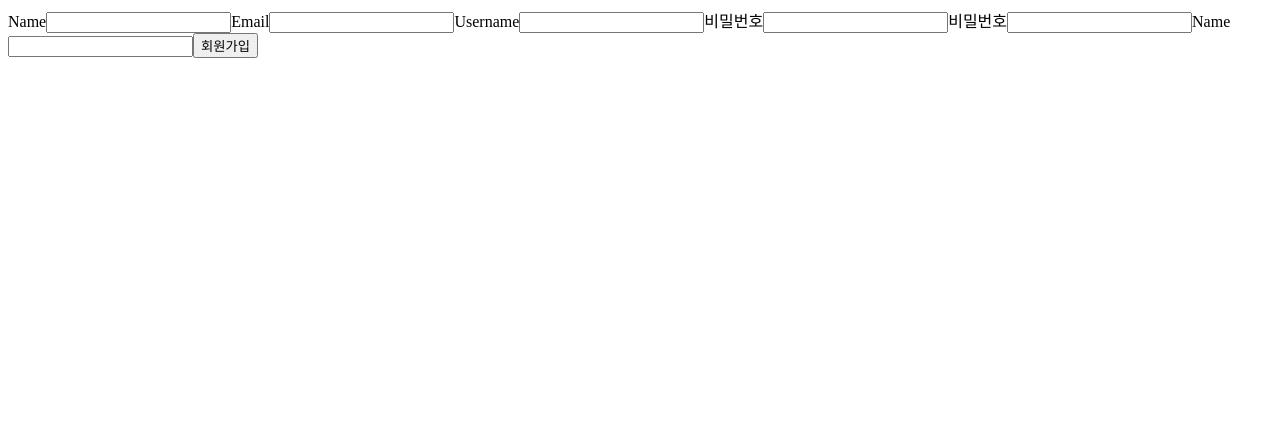
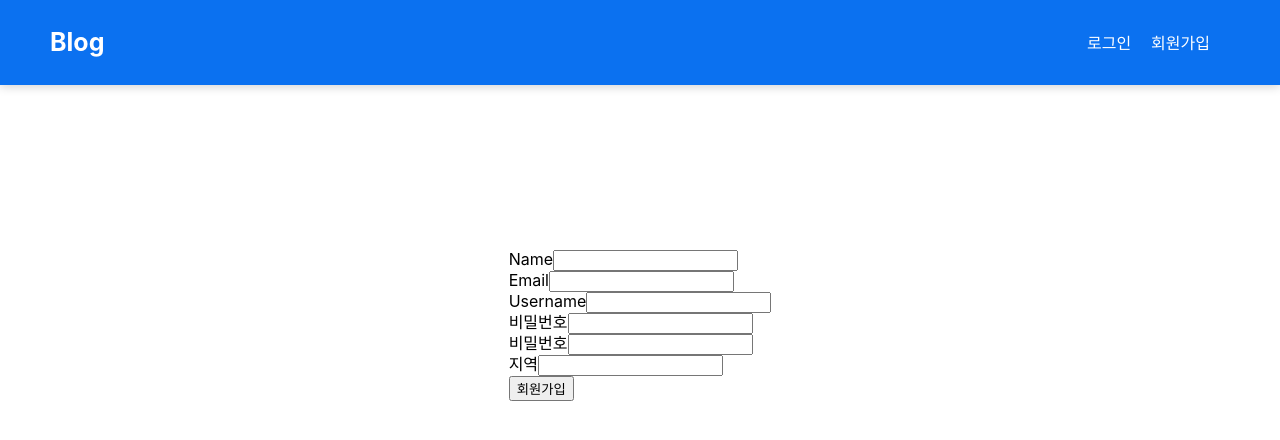
Before and after one commit to yjbenkang/yong, a React (Create React App) app: page /join in a window 1280 px wide. Shown: the top 440 px of the page. Built offline with nearby package versions, Linux system fonts and the light colour scheme.

Commit message:
header 부분 스타일링 및 라우터 컴포넌트로 편입

```diff
--- a/package.json
+++ b/package.json
@@ -24,6 +24,7 @@
     "react-router-dom": "^5.3.0",
     "react-scripts": "4.0.3",
     "styled-components": "^5.3.1",
+    "styled-reset": "^4.3.4",
     "use-react-router": "^1.0.7",
     "web-vitals": "^1.0.1"
   },
--- a/src/components/App.js
+++ b/src/components/App.js
@@ -1,5 +1,6 @@
 import React, { useState, useEffect } from "react";
 import Router from "./Router";
+import GlobalStyles from "./GlobalStyles";
 
 function App({location}) {
   const [loggedInStatus, setLoggedInStatus] = useState(sessionStorage.getItem("loggedIn"));
@@ -8,6 +9,7 @@ function App({location}) {
   return (
     <div>
         <Router loggedInUser={loggedInUser} loggedInStatus={loggedInStatus}/>
+        <GlobalStyles />
     </div>
   )
 }
--- /dev/null
+++ b/src/components/GlobalStyles.js
@@ -0,0 +1,28 @@
+import { createGlobalStyle } from "styled-components";
+import reset from "styled-reset";
+
+const globalStyles = createGlobalStyle`
+    ${reset};
+    a{
+        text-decoration:none;
+        color: #4A8DF4;
+    }
+    *{
+        box-sizing:border-box;
+    }
+    body{
+        font-family:-apple-system, BlinkMacSystemFont, 'Segoe UI', Roboto, Oxygen, Ubuntu, Cantarell, 'Open Sans', 'Helvetica Neue', sans-serif;
+        padding-top: 250px;
+        display:flex;
+        flex-direction: column;
+        justify-content:center;
+        align-items:center;
+    }
+    h1 {
+      text-align: center;
+      font-size:25px;
+      margin-bottom:30px;
+    }
+`;
+
+export default globalStyles;
--- a/src/components/Header.js
+++ b/src/components/Header.js
@@ -0,0 +1,54 @@
+import React from "react";
+import { Link, withRouter } from "react-router-dom";
+import styled from "styled-components";
+
+const Header = styled.header`
+    background-color: #0b71f0;
+    color:white;
+    display:flex;
+    align-items:center;
+    justify-content:space-between;
+    box-shadow: 0px 1px 10px rgba(1, 1, 1, 0.2);
+    position: fixed;
+    left: 0;
+    right: 0;
+    top: 0;
+    padding: 0px 50px;
+`;
+
+const HeadLine = styled.h1`
+  color: white;
+  font-weight: 700;
+  padding-top: 30px;
+`;
+
+const List = styled.ul`
+  display: flex;
+  align-items:center;
+`;
+
+const SLink = styled(Link)`
+    color:white;
+    margin-right: 20px;
+`;
+
+export default withRouter(({loggedInStatus, loggedInUser, logout, location: { pathname } }) => (
+
+  <Header>
+    <HeadLine>Blog</HeadLine>
+    {loggedInStatus==="true" ?
+        <List>
+          <SLink to={`posts/upload`}>게시물 등록하기 &rarr;</SLink>
+          <SLink to={`/users/${loggedInUser}`}>프로필</SLink>
+          <form onSubmit={logout}>
+            <input type="submit" value="로그아웃" />
+          </form>
+        </List>
+        :
+        <List>
+          <SLink to={`/login`}>로그인</SLink>
+          <SLink to={`/join`}>회원가입</SLink>
+        </List>
+    }
+  </Header>
+));
--- a/src/components/Router.js
+++ b/src/components/Router.js
@@ -2,20 +2,24 @@ import React from "react";
 import { BrowserRouter as Router, Route, Redirect } from "react-router-dom";
 import Home from "../screens/Home";
 import Post from "../screens/Post";
+import Header from "./Header";
 import { UploadPost } from "../screens/UploadPost";
 import { EditPost } from "../screens/EditPost";
 import Login from "../screens/Login";
 import Join from "../screens/Join";
 import Profile from "../screens/Profile";
+import { useLogout } from "../screens/useLogout";
 import { EditProfile } from "../screens/EditProfile";
 import { EditPassword } from "../screens/EditPassword";
 
 export default (props)=> {
-    const loggedInUser = props.loggedInUser;
-    const loggedInStatus = props.loggedInStatus;
+    const loggedInStatus = sessionStorage.getItem("loggedIn");
+    const loggedInUser = sessionStorage.getItem("user");
+    const [{logout}] = useLogout();
     return (
         <Router>
-            <Route exact path="/" render={(props) => <Home loggedInStatus={loggedInStatus} {...props}/>} />
+            <Header loggedInStatus={loggedInStatus} loggedInUser={loggedInUser} logout={logout} />
+            <Route exact path="/" render={(props) => <Home {...props}/>} />
             <Route path="/join" render={(props) => <Join {...props}/>}>
               {loggedInStatus==="true" ? <Redirect to="/" {...props} /> : <Join {...props}/>}
             </Route>
--- a/src/screens/EditProfile.js
+++ b/src/screens/EditProfile.js
@@ -67,18 +67,22 @@ export const EditProfile = ({
                  이름
                  <input type="text" name="name" value={values.name} onChange={handleChange}/>
                </label>
+               <br/>
                <label>
                  이메일
                  <input type="email" name="email" value={values.email} onChange={handleChange}/>
                </label>
+               <br/>
                <label>
                  유저네임(ID)
                  <input type="text" name="username" value={values.username} onChange={handleChange}/>
                </label>
+               <br/>
                <label>
                  활동지역
                  <input type="text" name="location" value={values.location} onChange={handleChange}/>
                </label>
+               <br/>
                <button type="submit" disabled={disabled}>프로필 변경</button>
              </form>
            {status && <Redirect to={`/users/${id}`} />}
--- a/src/screens/Home.js
+++ b/src/screens/Home.js
@@ -1,14 +1,26 @@
 import React, { useState, useEffect } from "react";
 import { Link } from "react-router-dom";
 import Loader from "../components/Loader";
+import Header from "../components/Header";
 import axios from "axios";
 import { useLogout } from "./useLogout";
+import styled from "styled-components";
 
-const Home = ({loggedInStatus}) => {
+const Info = styled.div`
+  margin-bottom: 25px;
+`;
+
+const Description = styled.div`
+  font-size: 15px;
+  margin: 10px 0px;
+`;
+
+const Home = () => {
     const [loading, setLoading] = useState(true);
+    const loggedInStatus = sessionStorage.getItem("loggedIn");
     const loggedInUser = sessionStorage.getItem("user");
+    const [{logout}] = useLogout();
     const [posts, setPosts] = useState();
-    const [{logout}] = useLogout();
     async function getHome() {
         try {
             const {data : posts} = await axios.get("http://localhost:4000/");
@@ -24,26 +36,12 @@ const Home = ({loggedInStatus}) => {
     }, []);
     return (
         <div>
-          {loggedInStatus==="true" ?
-          <div>
-            <Link to={`posts/upload`}>게시물 등록하기 &rarr;</Link>
-            <Link to={`/users/${loggedInUser}`}>프로필</Link>
-            <form onSubmit={logout}>
-              <input type="submit" value="로그아웃" />
-            </form>
-          </div>
-          :
-          <div>
-            <Link to={`/login`}>로그인</Link>
-            <Link to={`/join`}>회원가입</Link>
-          </div>
-          }
           {loading && < Loader />}
           {posts && posts.map((post) =>
-            <div key={`${post._id}`}>
+            <Info key={`${post._id}`}>
              <Link to={`posts/${post._id}`}>{post.제목}</Link>
-               <h3>{post.내용}</h3>
-            </div>
+               <Description>{post.내용}</Description>
+            </Info>
           )}
         </div>
     );
--- a/src/screens/Join.js
+++ b/src/screens/Join.js
@@ -44,14 +44,17 @@ export default function Join() {
                   Name
                   <input type="text" name="name" value={values.name || ''} onChange={handleChange} required />
                 </label>
+                <br/>
                 <label>
                   Email
                   <input type="email" name="email" value={values.email || ''} onChange={handleChange} required />
                 </label>
+                <br/>
                 <label>
                   Username
                   <input type="text" name="username" value={values.username || ''} onChange={handleChange} required />
                 </label>
+                <br/>
                 <label>
                   비밀번호
                   <input
@@ -62,6 +65,7 @@ export default function Join() {
                   required
                   />
                 </label>
+                <br/>
                 <label>
                   비밀번호
                   <input
@@ -72,10 +76,12 @@ export default function Join() {
                   required
                   />
                 </label>
+                <br/>
                 <label>
-                  Name
+                  지역
                   <input type="text" name="location" value={values.location || ''} onChange={handleChange} required />
                 </label>
+                <br/>
                 <button type="submit" disabled={disabled}>회원가입</button>
             </form>
             {status && <Redirect to="/" />}
--- a/src/screens/Login.js
+++ b/src/screens/Login.js
@@ -22,7 +22,7 @@ export default function Login() {
                   <input type="text" name="username" value={values.username || ''} onChange={handleChange} className={errors.email && "errorInput"}/>
                   {errors.username && <span className="errorMessage">{errors.username}</span>}
                 </label>
-                <br />
+                <br/>
                 <label>
                   비밀번호
                   <input
@@ -37,6 +37,7 @@ export default function Login() {
                   <span className="errorMessage">{errors.password}</span>
                   )}
                 </label>
+                <br/>
                 <button type="submit" disabled={disabled}>로그인</button>
             </form>
         </div>
```
Also changed, not shown: 2 other files (tests, documents, lock files or other folders).
